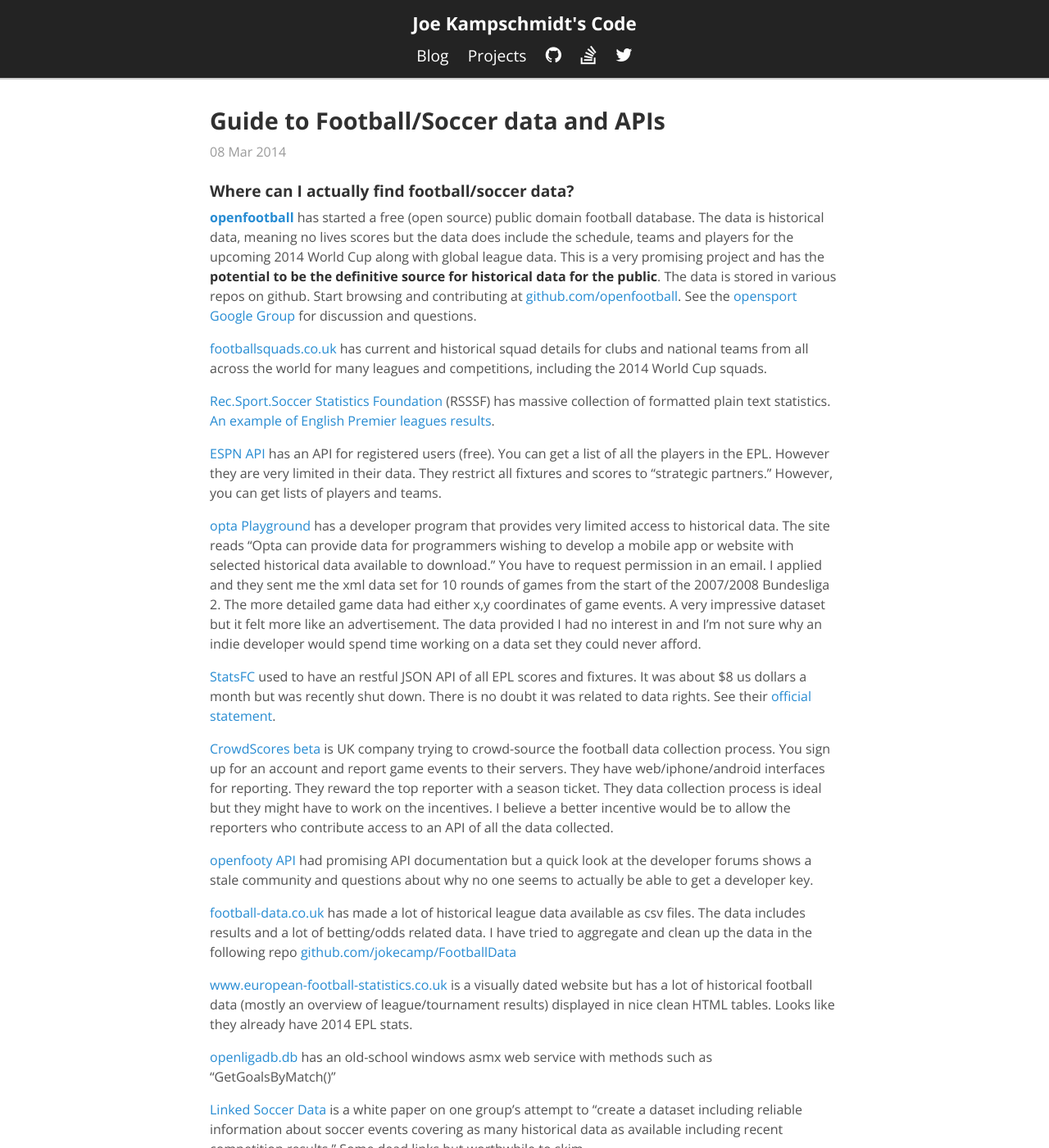
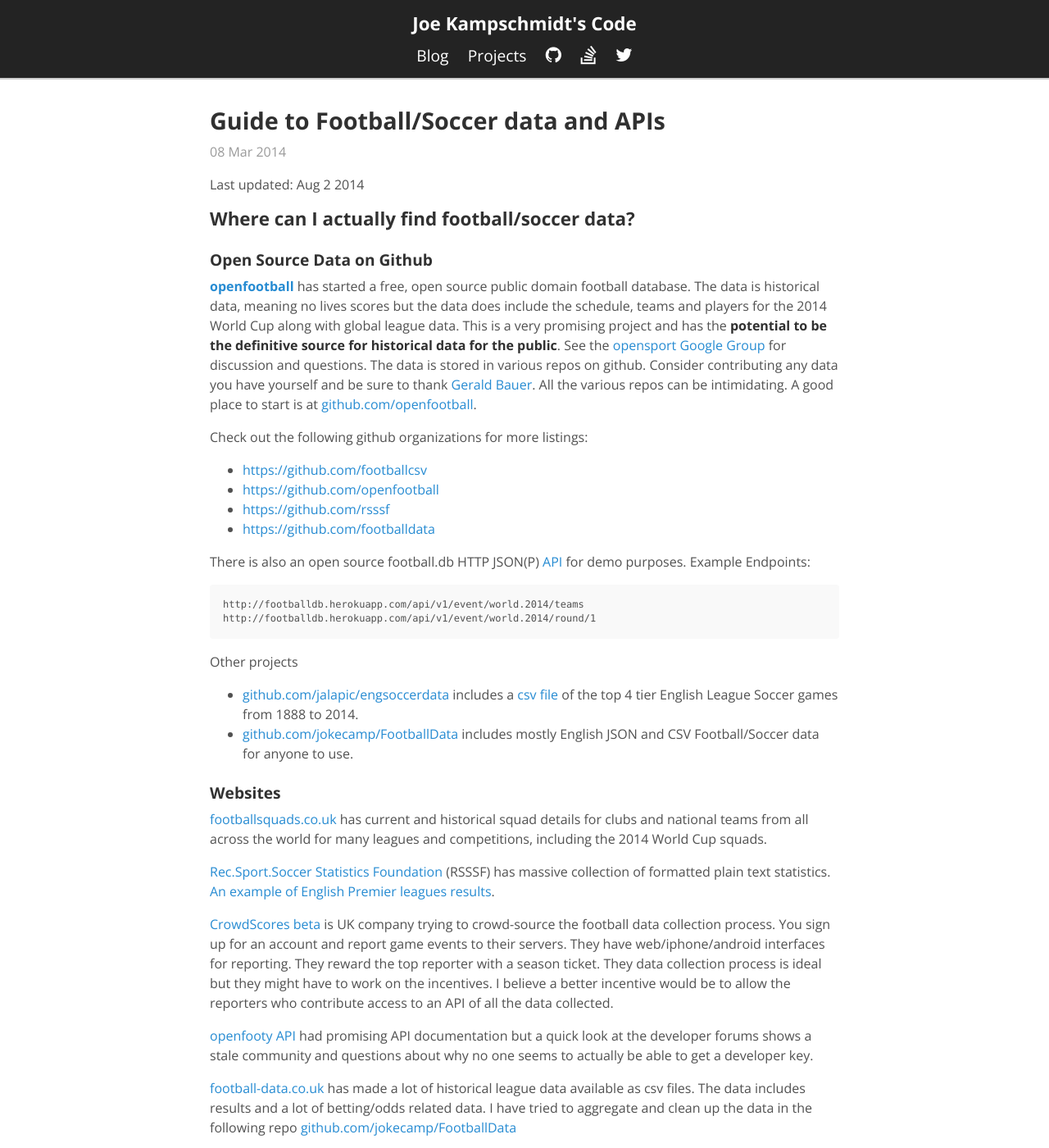
Before and after one commit to jokecamp/jokecamp.com, a Jekyll site: the page built from _posts/2014-03-08-guide-to-football-and-soccer-data-and-apis.markdown, in a window 1280 px wide and 1400 px high. Shown: the whole window at 82% size. Built offline with Jekyll 4.4.1, drawn with Linux system fonts in a browser that asks for light colours; nearby versions of some CDN libraries; Markdown is read by kramdown in place of the engine named in the settings; some of the changed text lies outside the part shown.

Commit message:
Added more Football data sources

```diff
--- a/_posts/2014-03-08-guide-to-football-and-soccer-data-and-apis.markdown
+++ b/_posts/2014-03-08-guide-to-football-and-soccer-data-and-apis.markdown
@@ -14,19 +14,40 @@ tags:
 - sportsdata
 ---
 
-### Where can I actually find football/soccer data?
+Last updated: Aug 2 2014
 
-**[openfootball](http://openfootball.github.io/)** has started a free (open source) public domain football database. The data is historical data, meaning no lives scores but the data does include the schedule, teams and players for the upcoming 2014 World Cup along with global league data. This is a very promising project and has the **potential to be the definitive source for historical data for the public**. The data is stored in various repos on github. Start browsing and contributing at [github.com/openfootball](https://github.com/openfootball/). See the [opensport Google Group](https://groups.google.com/forum/#!forum/opensport) for discussion and questions.
+## Where can I actually find football/soccer data?
+
+### Open Source Data on Github
+
+**[openfootball](http://openfootball.github.io/)** has started a free, open source public domain football database.
+The data is historical data, meaning no lives scores but the data does include the schedule, teams and players for the 2014 World Cup along with global league data. This is a very promising project and has the **potential to be the definitive source for historical data for the public**.
+See the [opensport Google Group](https://groups.google.com/forum/#!forum/opensport) for discussion and questions. The data is stored in various repos on github.
+Consider contributing any data you have yourself and be sure to thank [Gerald Bauer](https://github.com/geraldb). All the various repos can be intimidating. A good place to start is at [github.com/openfootball](https://github.com/openfootball/).
+
+
+Check out the following github organizations for more listings:
+
+ - <https://github.com/footballcsv>
+ - <https://github.com/openfootball>
+ - <https://github.com/rsssf>
+ - <https://github.com/footballdata>
+
+There is also an open source football.db HTTP JSON(P) [API](http://openfootball.github.io/docs/json-api-intro.html) for demo purposes. Example Endpoints:
+
+    http://footballdb.herokuapp.com/api/v1/event/world.2014/teams
+    http://footballdb.herokuapp.com/api/v1/event/world.2014/round/1
+
+Other projects
+
+ - [github.com/jalapic/engsoccerdata](https://github.com/jalapic/engsoccerdata) includes a [csv file](https://github.com/jalapic/engsoccerdata/blob/master/engsoccerdata.csv) of the top 4 tier English League Soccer games from 1888 to 2014.
+ - [github.com/jokecamp/FootballData](https://github.com/jokecamp/FootballData) includes mostly English JSON and CSV Football/Soccer data for anyone to use.
+
+### Websites
 
 [footballsquads.co.uk](http://www.footballsquads.co.uk/) has current and historical squad details for clubs and national teams from all across the world for many leagues and competitions, including the 2014 World Cup squads.
 
 [Rec.Sport.Soccer Statistics Foundation](http://www.rsssf.com/) (RSSSF) has massive collection of formatted plain text statistics. [An example of English Premier leagues results](http://www.rsssf.com/tablese/eng2014.html#premier).
-
-[ESPN API](http://developer.espn.com/docs) has an API for registered users (free). You can get a list of all the players in the EPL. However they are very limited in their data. They restrict all fixtures and scores to "strategic partners." However, you can get lists of players and teams.
-
-[opta Playground](http://www.optasports.com/playground-section.aspx) has a developer program that provides very limited access to historical data. The site reads "Opta can provide data for programmers wishing to develop a mobile app or website with selected historical data available to download." You have to request permission in an email. I applied and they sent me the xml data set for 10 rounds of games from the start of the 2007/2008 Bundesliga 2. The more detailed game data had either x,y coordinates of game events. A very impressive dataset but it felt more like an advertisement. The data provided I had no interest in and I'm not sure why an indie developer would spend time working on a data set they could never afford.
-
-[StatsFC](https://statsfc.com/) used to have an restful JSON API of all EPL scores and fixtures. It was about $8 us dollars a month but was recently shut down. There is no doubt it was related to data rights. See their [official statement](https://statsfc.com/statements).
 
 [CrowdScores beta](https://crowdscores.com/) is UK company trying to crowd-source the football data collection process. You sign up for an account and report game events to their servers. They have web/iphone/android interfaces for reporting. They reward the top reporter with a season ticket. They data collection process is ideal but they might have to work on the incentives. I believe a better incentive would be to allow the reporters who contribute access to an API of all the data collected.
 
@@ -37,6 +58,26 @@ tags:
 [www.european-football-statistics.co.uk](http://www.european-football-statistics.co.uk/) is a visually dated website but has a lot of historical football data (mostly an overview of league/tournament results) displayed in nice clean HTML tables. Looks like they already have 2014 EPL stats.
 
 [openligadb.db](http://www.openligadb.de/Webservices/Sportsdata.asmx) has an old-school windows asmx web service with methods such as "GetGoalsByMatch()"
+
+### Subscription Services/APIs
+
+[football-api.com](http://football-api.com/) is a paid API service but does offer the English Premier League endpoints for free (demo use). The API will restrict by IP addresses and limit calls based on your package. Includes endponts for Competitions, teams, standings, live scores, fixtures and commentaries. See the [pricing page](http://football-api.com/pricing/).
+
+Example endpoints:
+
+    api/?Action=competitions&APIKey=####
+    api/?Action=standings&comp_id=1204&APIKey=####
+    api/?Action=today&comp_id=1204&APIKey=####
+    api/?Action=fixtures&comp_id=1024&&match_date=[DATE_IN_d.m.Y_FORMAT]&APIKey=####
+    api/?Action=commentaries&APIKey=###&match_id=[MATCH_ID]
+
+[ESPN API](http://developer.espn.com/docs) has an API for registered users (free). You can get a list of all the players in the EPL. However they are very limited in their data. They restrict all fixtures and scores to "strategic partners." However, you can get lists of players and teams.
+
+[opta Playground](http://www.optasports.com/playground-section.aspx) has a developer program that provides very limited access to historical data. The site reads "Opta can provide data for programmers wishing to develop a mobile app or website with selected historical data available to download." You have to request permission in an email. I applied and they sent me the xml data set for 10 rounds of games from the start of the 2007/2008 Bundesliga 2. The more detailed game data had either x,y coordinates of game events. A very impressive dataset but it felt more like an advertisement. The data provided I had no interest in and I'm not sure why an indie developer would spend time working on a data set they could never afford.
+
+[StatsFC](https://statsfc.com/) used to have an restful JSON API of all EPL scores and fixtures. It was about $8 us dollars a month but was recently shut down. There is no doubt it was related to data rights. See their [official statement](https://statsfc.com/statements).
+
+### Other
 
 [Linked Soccer Data](http://ceur-ws.org/Vol-1026/paper6.pdf) is a white paper on one group's attempt to "create a dataset including reliable information about soccer
 events covering as many historical data as available including recent competition
```
Also changed, not shown: _posts/2012-10-22-examples-of-creating-base64-hashes-using-hmac-sha256-in-different-languages.markdown (+39 -29 lines), 5 other files.
